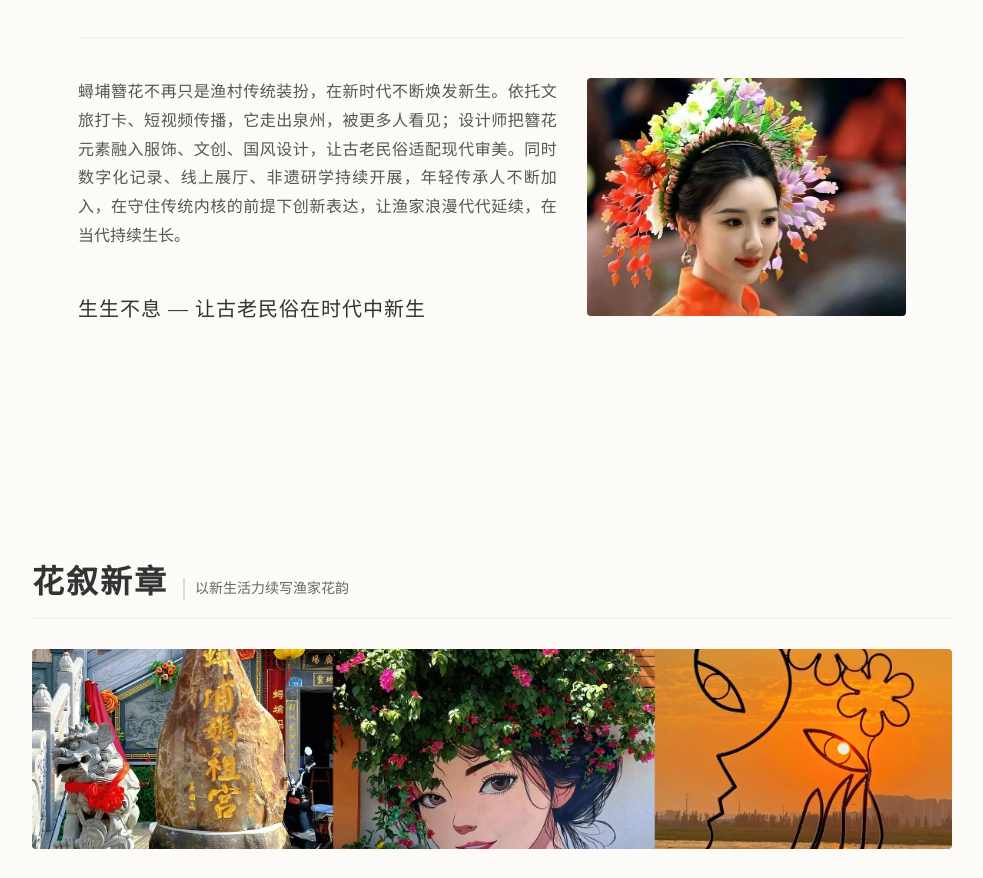
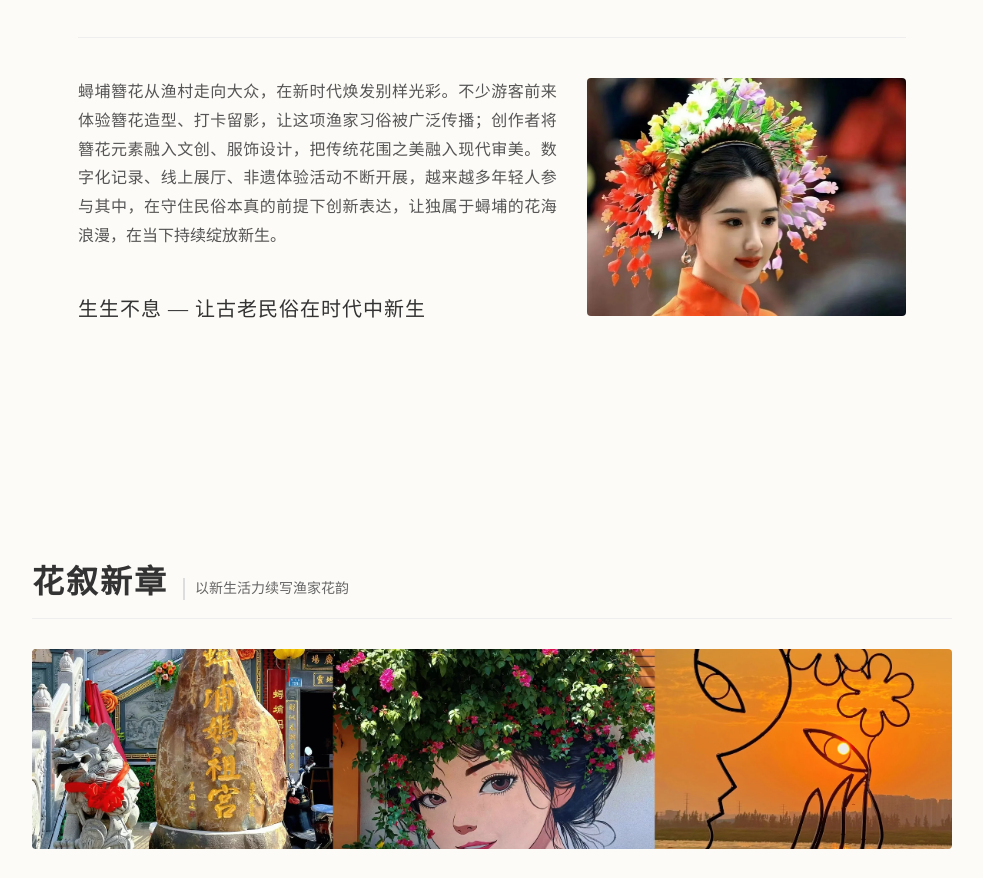
Before and after one commit to Greta-x/-, a plain HTML site: page gallery.html in a window 1280 px wide. Shown: the part 2024-2902 px from the top of the page, without its empty margins (148-1131 px from the left). Drawn offline with Linux system fonts and the light colour scheme.

Commit message:
Update gallery.html

```diff
--- a/gallery.html
+++ b/gallery.html
@@ -110,7 +110,7 @@
                         <img src="images/文化传承2.jpg" alt="蟳埔簪花人像" class="content-img">
                     </div>
                     <div class="text-col">
-                        <p>蟳埔簪花不再只是渔村传统装扮，在新时代不断焕发新生。依托文旅打卡、短视频传播，它走出泉州，被更多人看见；设计师把簪花元素融入服饰、文创、国风设计，让古老民俗适配现代审美。同时数字化记录、线上展厅、非遗研学持续开展，年轻传承人不断加入，在守住传统内核的前提下创新表达，让渔家浪漫代代延续，在当代持续生长。</p>
+                        <p>蟳埔簪花从渔村走向大众，在新时代焕发别样光彩。不少游客前来体验簪花造型、打卡留影，让这项渔家习俗被广泛传播；创作者将簪花元素融入文创、服饰设计，把传统花围之美融入现代审美。数字化记录、线上展厅、非遗体验活动不断开展，越来越多年轻人参与其中，在守住民俗本真的前提下创新表达，让独属于蟳埔的花海浪漫，在当下持续绽放新生。</p>
                         <div class="sub-heading">
                             <h2>生生不息 — 让古老民俗在时代中新生</h2>
                         </div>
```
